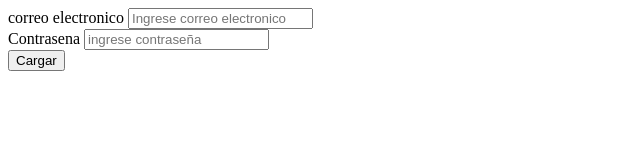
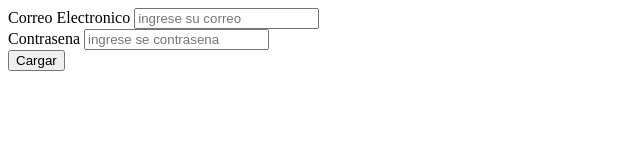
Before and after one commit to 2022-SEMII-DESIV-G1/batista-luciano, a plain HTML site: page lab4/Parte2/Parte2.html in a window 1280 px wide. Shown: the full height of the page, 0-640 px from the left. Drawn offline with Linux system fonts and the light colour scheme.

Commit message:
terminando el codigo

```diff
--- a/lab4/Parte2/Parte2.html
+++ b/lab4/Parte2/Parte2.html
@@ -1,16 +1,16 @@
 <html>
     <head>
         <body>
-            <form action="">
-                <div>
-                <label for="text">correo electronico</label>
-                <input type="text" placeholder="Ingrese correo electronico">
-                </div>
-                <div>
-                <label for="texto">Contrasena</label>
-                <input type="text" placeholder="ingrese contraseña">
-                </div>
-                <button>Cargar</button>
+            <form onsubmit="console.log()" target="_blank" method="post">
+            <div>
+                <label for="correo">Correo Electronico</label>
+                <input type="email" name="correo" id="correo" placeholder="ingrese su correo">
+            </div>
+            <div>
+                <label for="contra">Contrasena</label>
+                <input type="password" name="contra" id="contra"placeholder="ingrese se contrasena">
+            </div>
+            <button>Cargar</button>
             </form>
         </body>
     </head>
```
